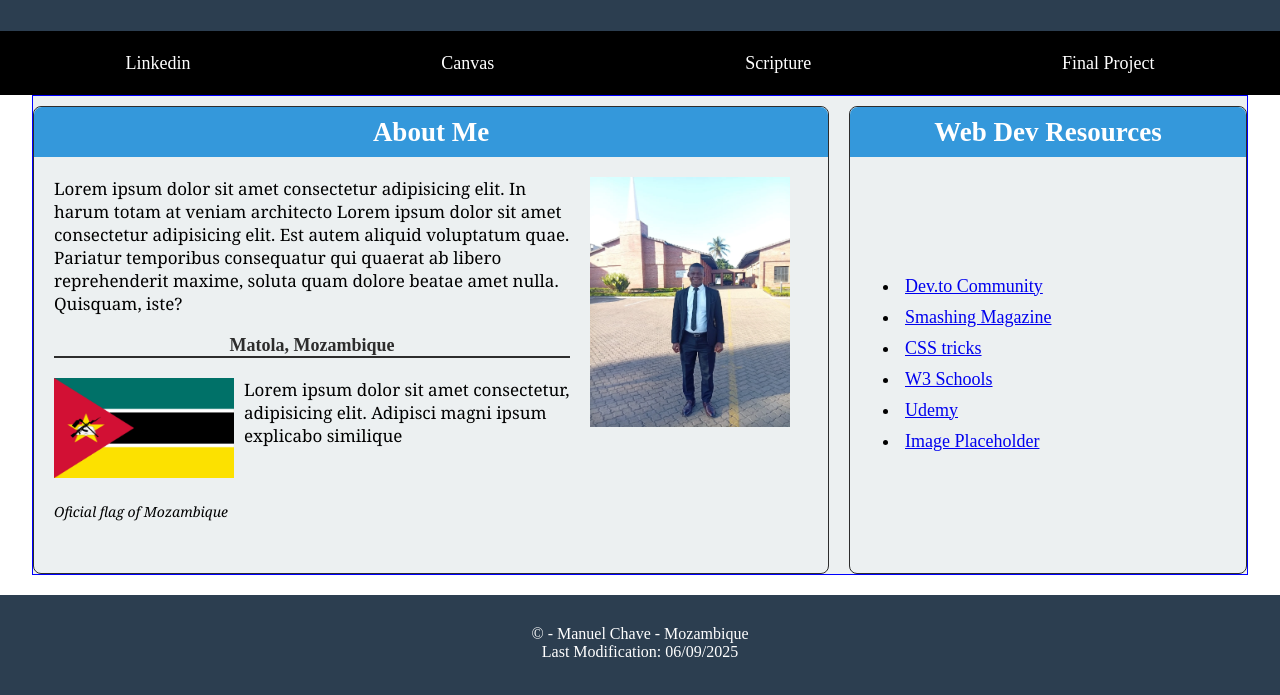
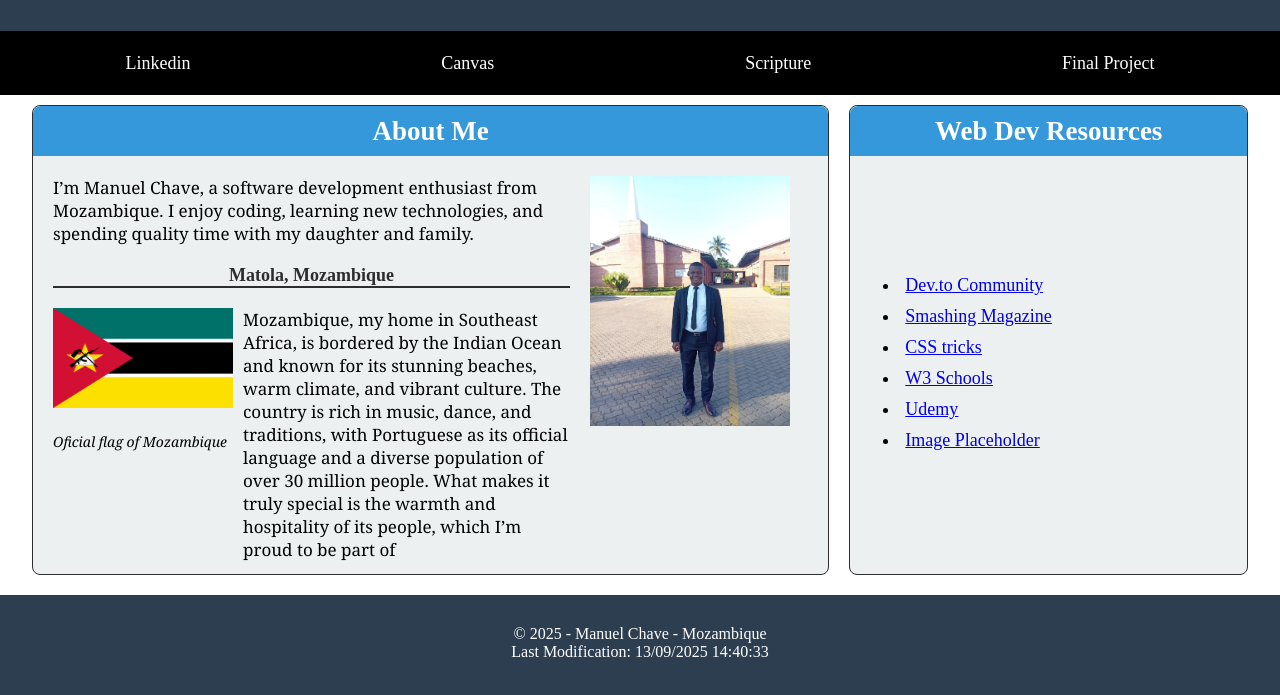
Before and after one commit to ManuelChave1/wdd131, a plain HTML site: page index.html in a window 1280 px wide. Shown: the part 65-760 px from the top of the page. Drawn offline with Linux system fonts and the light colour scheme.

Commit message:
Added js code do modigy html content dynamically

```diff
--- a/index.html
+++ b/index.html
@@ -6,7 +6,9 @@
     <meta name="description" content="WDD 131 – Dynamic Web Fundamentals | Manuel Chave | Learn JavaScript basics">
     <meta name="author" content="Manuel Chave ">
     <link rel="stylesheet" href="styles/base.css">
+    <script src="scripts/getdates.js" defer></script>
     <title>WDD 131 – Dynamic Web Fundamentals – Manuel Chave</title>
+
 </head>
 <body>
     <div class="conteinar">
@@ -31,10 +33,9 @@
             </div>
             <div class="card-desc">
             <div class="persnal-description">
-                <p>Lorem ipsum dolor sit amet consectetur adipisicing elit. In harum totam at veniam
-                    architecto Lorem ipsum dolor sit amet consectetur adipisicing elit. Est autem aliquid
-                    voluptatum quae. Pariatur temporibus consequatur qui quaerat ab libero reprehenderit
-                    maxime, soluta quam dolore beatae amet nulla. Quisquam, iste?</p>
+                <p>I’m Manuel Chave, a software development enthusiast from Mozambique.
+                    I enjoy coding, learning new technologies, and spending quality time
+                    with my daughter and family.</p>
 
                 <h3>Matola, Mozambique</h3>
 
@@ -44,7 +45,12 @@
                         <p>Oficial flag of Mozambique</p>
                     </div>
                     <div class="description">
-                        <p>Lorem ipsum dolor sit amet consectetur, adipisicing elit. Adipisci magni ipsum explicabo similique</p>
+                        <p>Mozambique, my home in Southeast Africa, is bordered by the Indian
+                            Ocean and known for its stunning beaches, warm climate, and vibrant
+                            culture. The country is rich in music, dance, and traditions,
+                            with Portuguese as its official language and a diverse population of
+                            over 30 million people. What makes it truly special is the warmth and
+                            hospitality of its people, which I’m proud to be part of</p>
                     </div>
                 </div>
             </div>
@@ -72,8 +78,8 @@
        </div>
     </main>
     <footer>
-        <span class="copyright">&#169;</span> - Manuel Chave - Mozambique <br>
-        <p>Last Modification: 06/09/2025</p>
+        <span class="copyright"></span> - Manuel Chave - Mozambique <br>
+        <p class="lastModification"></p>
     </footer>
     </div>
 </body>
--- a/scripts/getdates.js
+++ b/scripts/getdates.js
@@ -0,0 +1,17 @@
+// All date information that is currently needed throughout of the program
+let atualDate = new Date();
+let day = atualDate.getDate();
+let month = atualDate.getMonth() + 1;
+let year = atualDate.getFullYear();
+let hour = atualDate.getHours();
+let minutes = atualDate.getMinutes();
+let seconds = atualDate.getSeconds();
+
+//Date formatation to handle 0 in front of month number eg. 09 instead of 9
+let format = (num) => num.toString().padStart(2, "0");
+let dateFormated =  `${format(day)}/${format(month)}/${year} ${format(hour)}:${format(minutes)}:${format(seconds)}`
+
+let copyRightYear = document.querySelector('.copyright').innerHTML = '&#169 ' + atualDate.getFullYear();
+let lastModification = document.querySelector('.lastModification');
+
+lastModification.textContent = `Last Modification:  ${dateFormated}`;
--- a/styles/base.css
+++ b/styles/base.css
@@ -67,8 +67,8 @@ main{
     width: 95%;
     box-sizing: border-box;
     margin: 0 auto;
-    background-color: var(--backgroud);
-    border: 1px solid blue;
+
+
 }
 .cards{
     margin-top: 10px;
@@ -76,10 +76,12 @@ main{
     display: grid;
     grid-template-columns: 2fr 1fr;
     gap: 20px;
+
 }
 .card-config{
    border: 1px solid var(--txt);
    border-radius: 8px;
+   background-color: var(--backgroud);
 }
 .card-inf{
     height: 50px;
@@ -155,6 +157,7 @@ main{
 }
 
 
+
 footer{
     grid-area: footer;
     margin-top: 20px;
```
